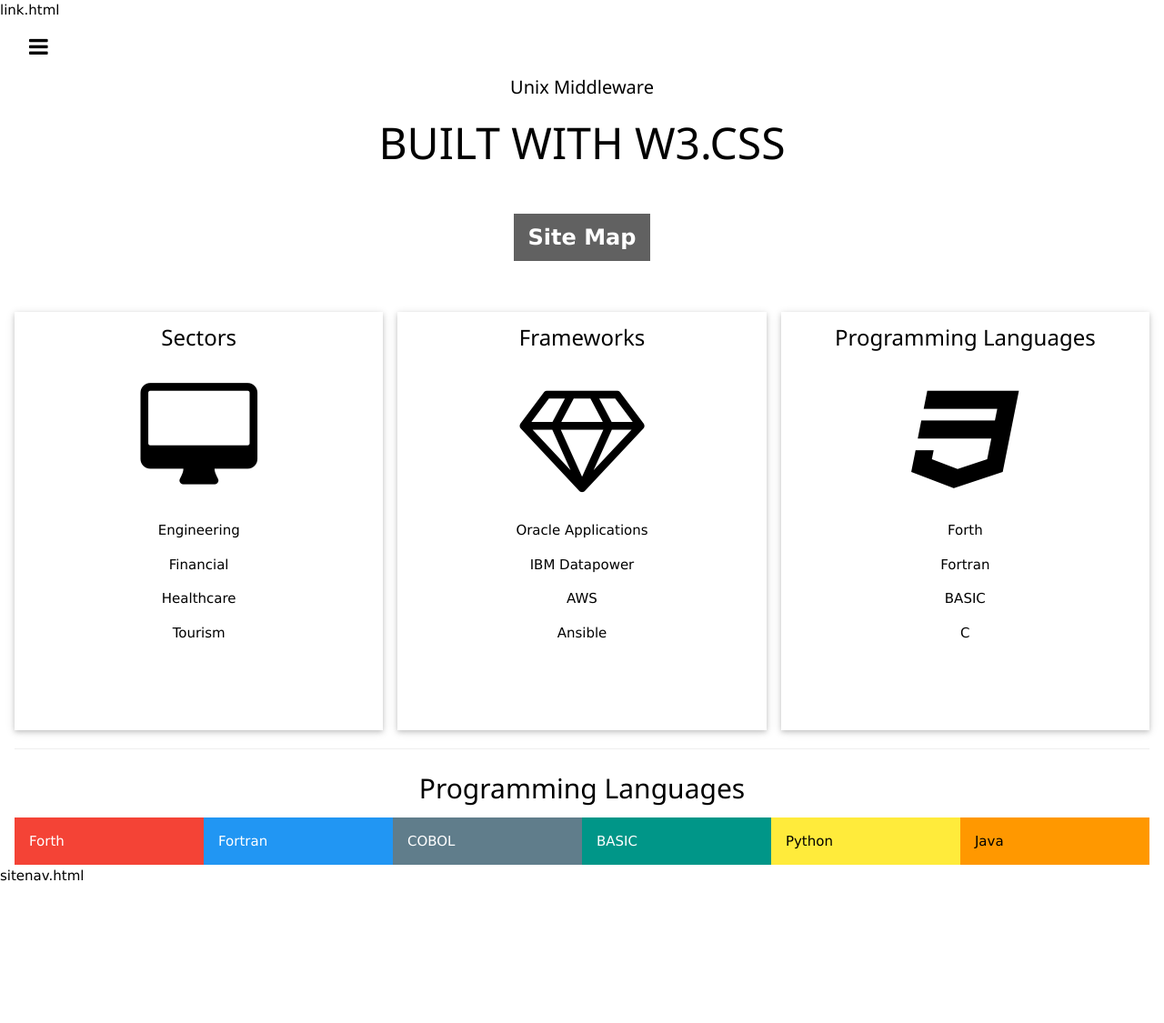
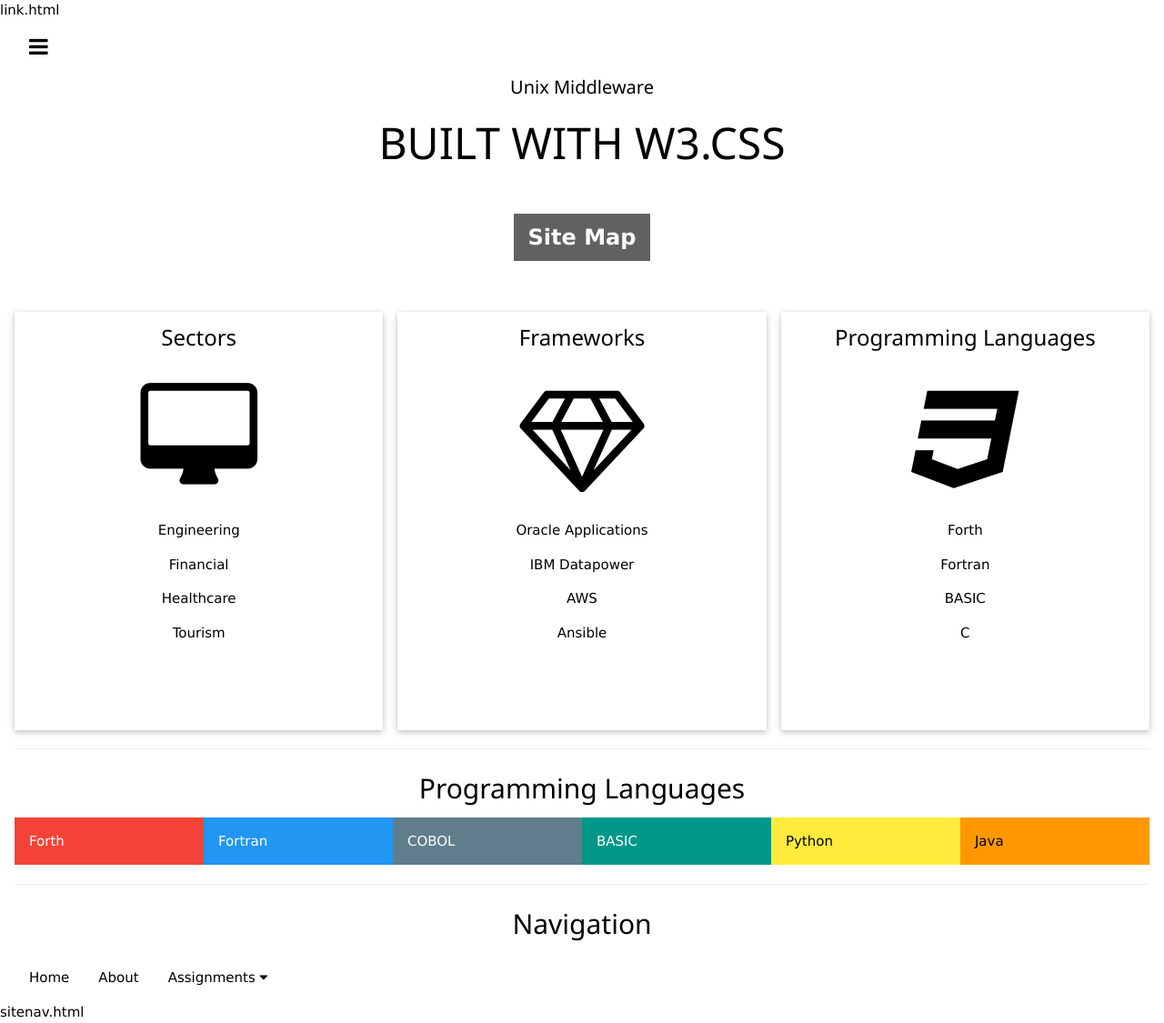
Before and after one commit to unixmiddleware/unixmiddleware.github.io, a Jekyll site: the page built from index.md, in a window 1280 px wide. Shown: the whole page at 91% size. Built offline with Jekyll 4.4.1, drawn with Linux system fonts in a browser that asks for light colours; nearby versions of some CDN libraries; comment, search, counter and statistics services are not loaded; before the commit the page ends 974 px from its top, so only the background shows below that.

Commit message:
Update default.html

```diff
--- a/_layouts/default.html
+++ b/_layouts/default.html
@@ -9,6 +9,7 @@
     {% include sitemap.html %}
     {% include subsections.html %}
     {% include category1.html %}
+    {% include category2.html %}
     {% include sitenav.html %}
   </body>
 </html>
```
